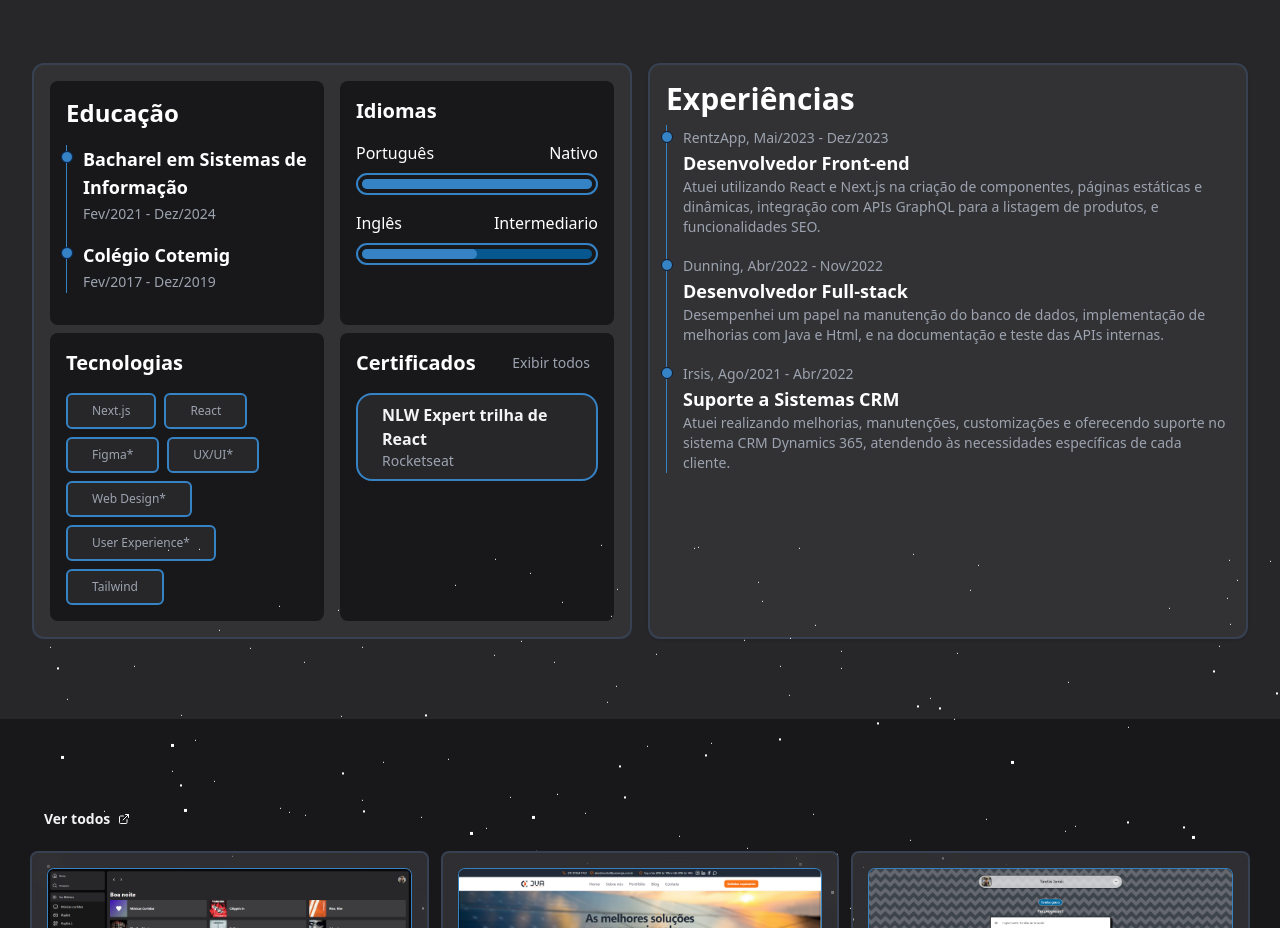
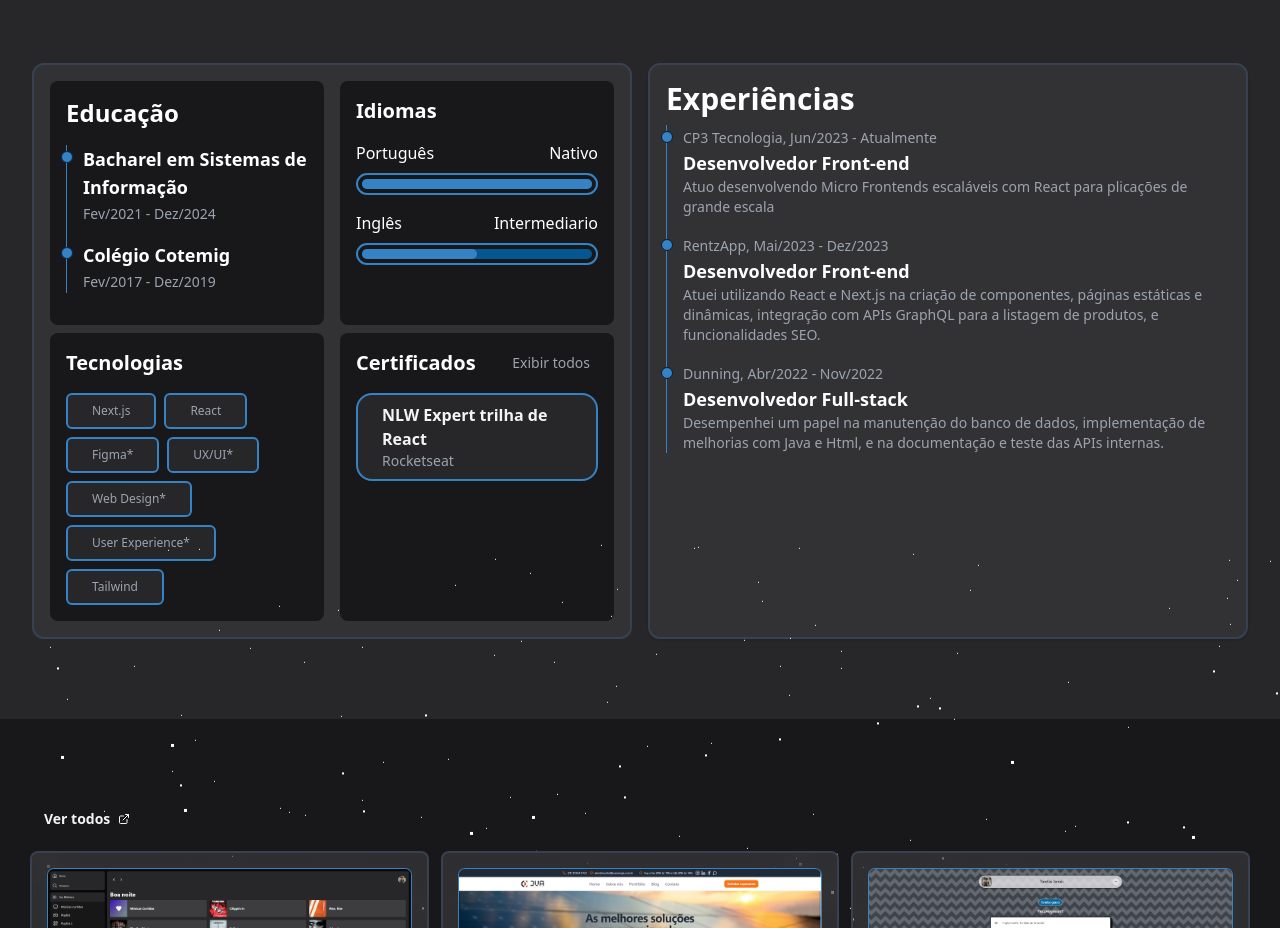
Before and after one commit to rodrigueslucas062/portfolio, a Next.js app: page / in a window 1280 px wide. Shown: the part 1040-1968 px from the top of the page. Built offline with nearby package versions, Linux system fonts and the light colour scheme.

Commit message:
💬Text update

```diff
--- a/src/components/sobre/Sobre.jsx
+++ b/src/components/sobre/Sobre.jsx
@@ -94,6 +94,12 @@ const Sobre = () => {
                     <ol className="relative border-s border-azul-claro">
                         <li className="mb-4 ms-4">
                             <div className="absolute w-3 h-3 rounded-full mt-1.5 -start-1.5 border border-gray-900 bg-azul-claro"></div>
+                            <time className="mb-1 text-sm font-normal leading-none text-gray-400">CP3 Tecnologia, Jun/2023 - Atualmente</time>
+                            <h3 className="text-lg font-semibold text-white">Desenvolvedor Front-end</h3>
+                            <p className="mb-4 text-sm font-normal text-gray-400">Atuo desenvolvendo Micro Frontends escaláveis com React para plicações de grande escala</p>
+                        </li>
+                        <li className="mb-4 ms-4">
+                            <div className="absolute w-3 h-3 rounded-full mt-1.5 -start-1.5 border border-gray-900 bg-azul-claro"></div>
                             <time className="mb-1 text-sm font-normal leading-none text-gray-400">RentzApp, Mai/2023 - Dez/2023</time>
                             <h3 className="text-lg font-semibold text-white">Desenvolvedor Front-end</h3>
                             <p className="mb-4 text-sm font-normal text-gray-400">Atuei utilizando React e Next.js na criação de componentes, páginas estáticas e dinâmicas, integração com APIs GraphQL para a listagem de produtos, e funcionalidades SEO.</p>
@@ -104,12 +110,12 @@ const Sobre = () => {
                             <h3 className="text-lg font-semibold text-white">Desenvolvedor Full-stack</h3>
                             <p className="text-sm font-normal text-gray-400">Desempenhei um papel na manutenção do banco de dados, implementação de melhorias com Java e Html, e na documentação e teste das APIs internas.</p>
                         </li>
-                        <li className="ms-4">
+                        {/* <li className="ms-4">
                             <div className="absolute w-3 h-3 rounded-full mt-1.5 -start-1.5 border border-gray-900 bg-azul-claro"></div>
                             <time className="mb-1 text-sm font-normal leading-none text-gray-400">Irsis, Ago/2021 - Abr/2022</time>
                             <h3 className="text-lg font-semibold text-white">Suporte a Sistemas CRM</h3>
                             <p className="text-sm font-normal text-gray-400">Atuei realizando melhorias, manutenções, customizações e oferecendo suporte no sistema CRM Dynamics 365, atendendo às necessidades específicas de cada cliente.</p>
-                        </li>
+                        </li> */}
                     </ol>
                 </div>
             </div>
```
